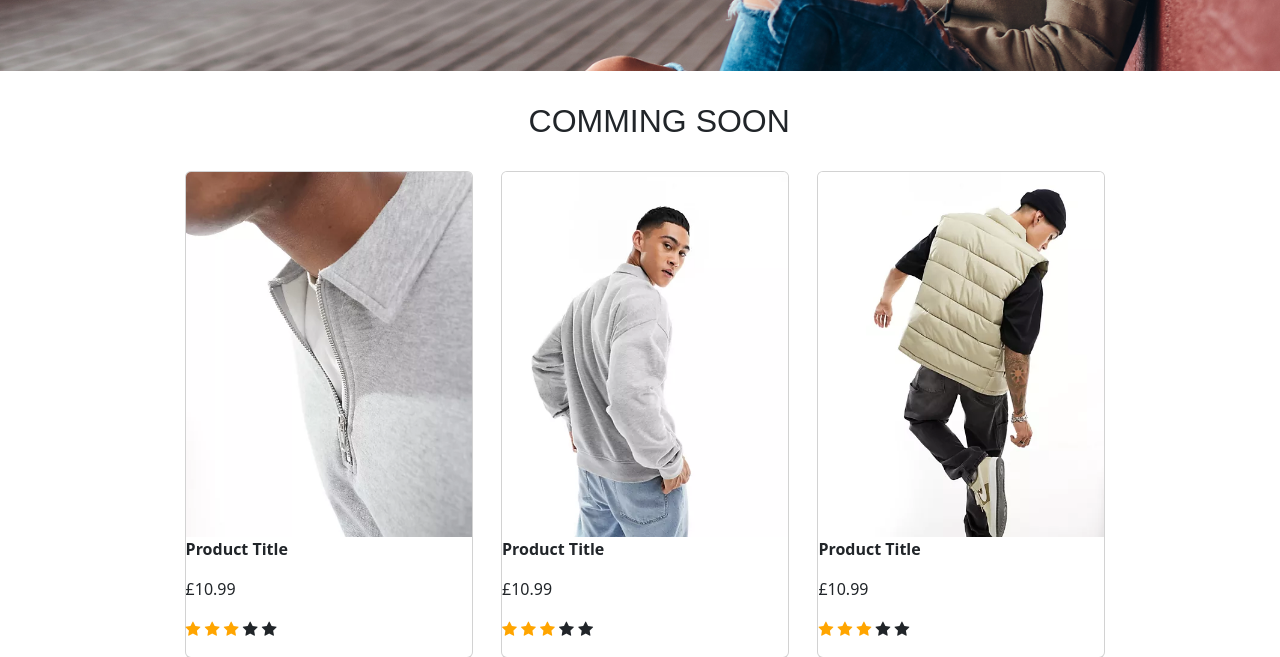
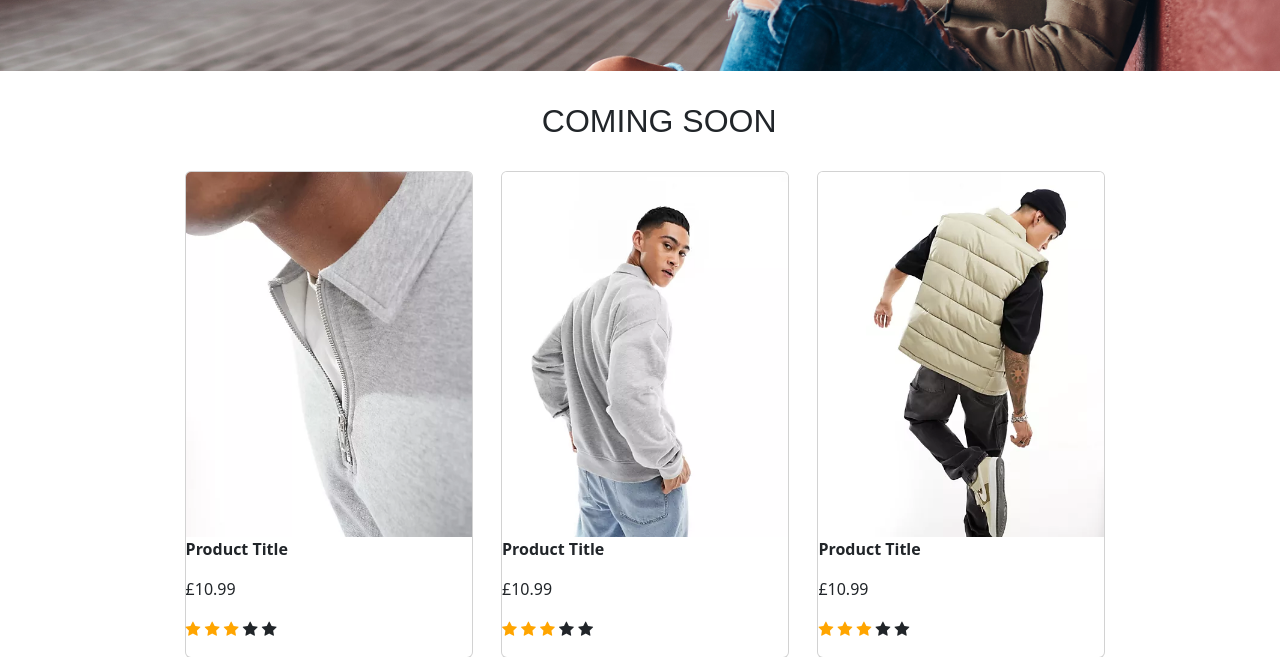
Before and after one commit to Developer-Nadeem/TheZone-Ecommerce-Store, a PHP site: page / in a window 1280 px wide. Shown: the part 2514-3171 px from the top of the page. Run offline with PHP 8.4, Linux system fonts and the light colour scheme; some libraries are stand-ins or nearby versions.

Commit message:
fixed issue

```diff
--- a/index.php
+++ b/index.php
@@ -245,7 +245,7 @@
 
     <section class="best-selling">
       <div class="container-fluid">
-        <header class="title">COMMING SOON</header>
+        <header class="title">COMING SOON</header>
         <div class="row item-boxes">
           <div class="col-xs-6 col-sm-6 col-md-4 col-lg-3 col-xl-3 col-xxl-3">
             <div class="card" style="width: 18rem;">
```
